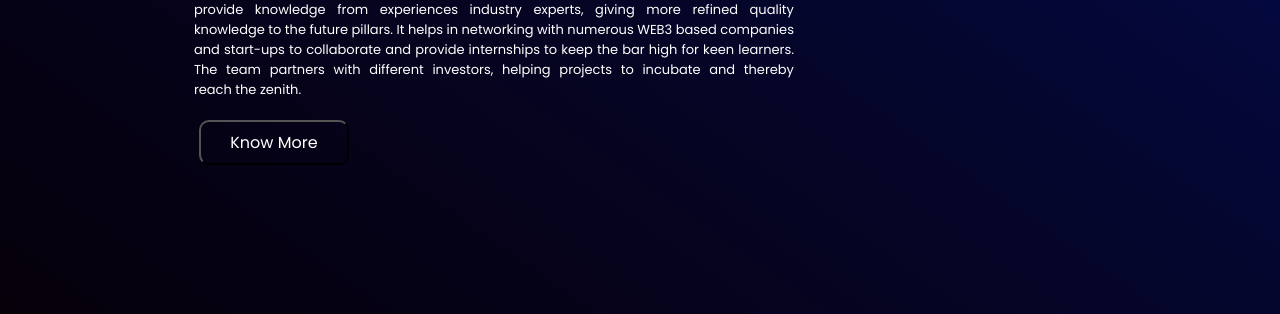
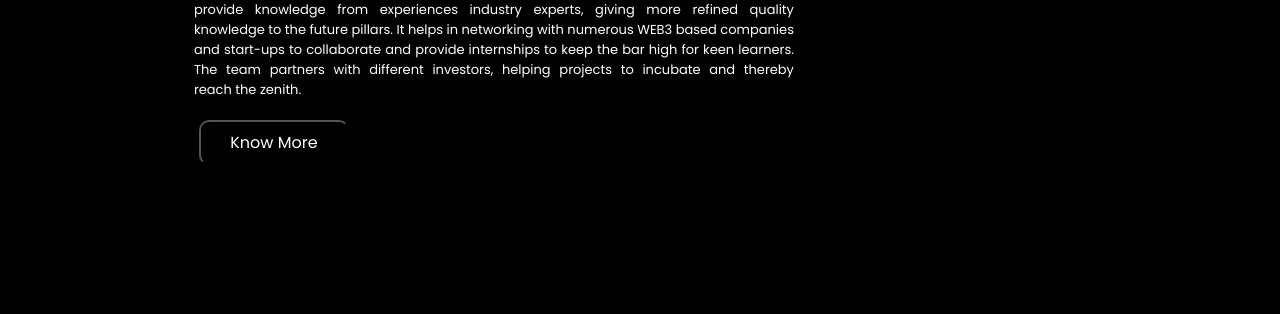
Before and after one commit to uayushdubey/Blotic_webpage, a plain HTML site: page blotic_web/aboutus.html in a window 1280 px wide. Shown: the part 693-1007 px from the top of the page. Drawn offline with Linux system fonts and the light colour scheme.

Commit message:
changed the background

```diff
--- a/blotic_web/aboutstyle.css
+++ b/blotic_web/aboutstyle.css
@@ -10,7 +10,7 @@
 }
 
 body{
-    background: linear-gradient(35deg,#060009,58%,#020f65);
+    background:black;
     height: 100vh;
 
 }
```
